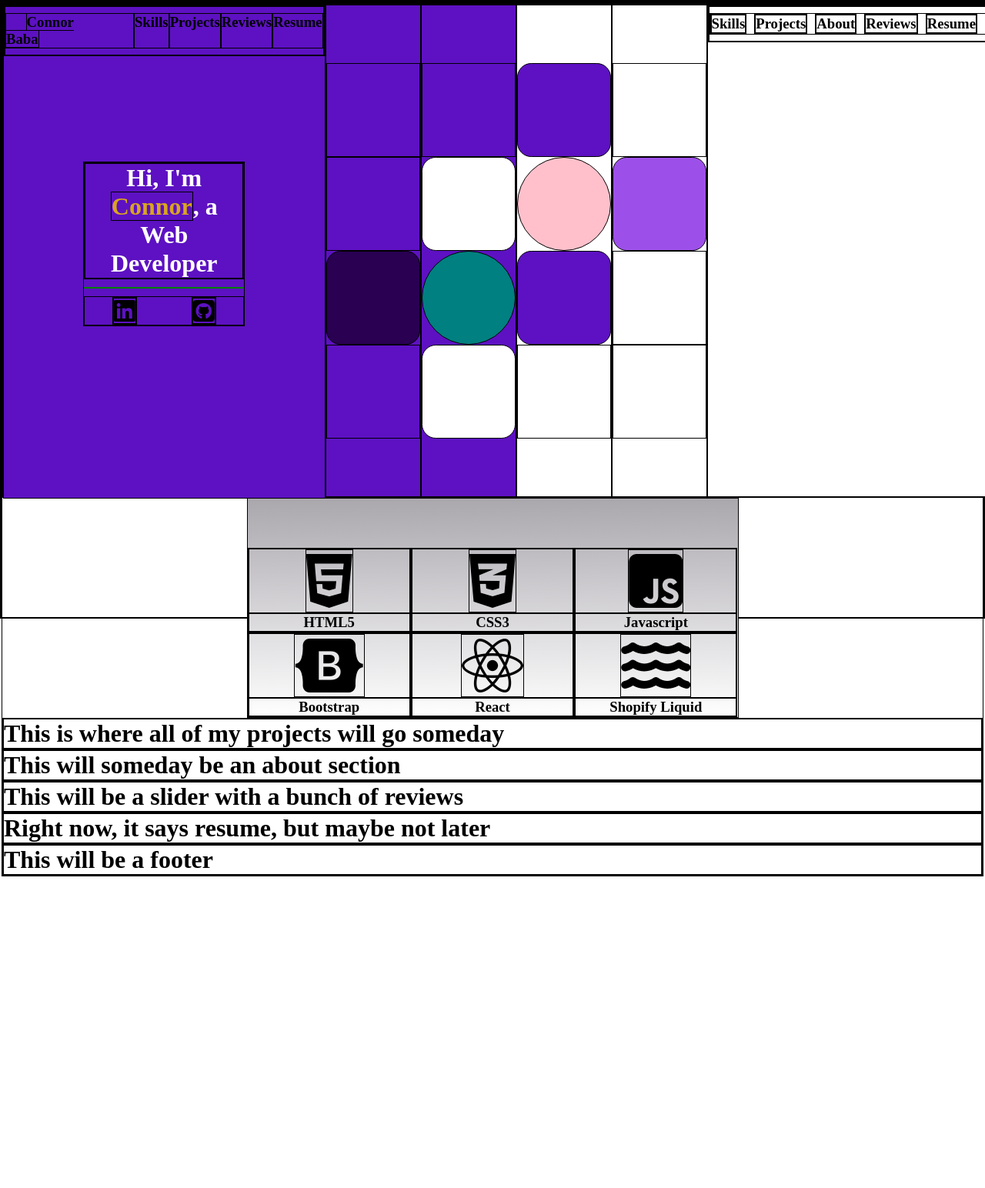
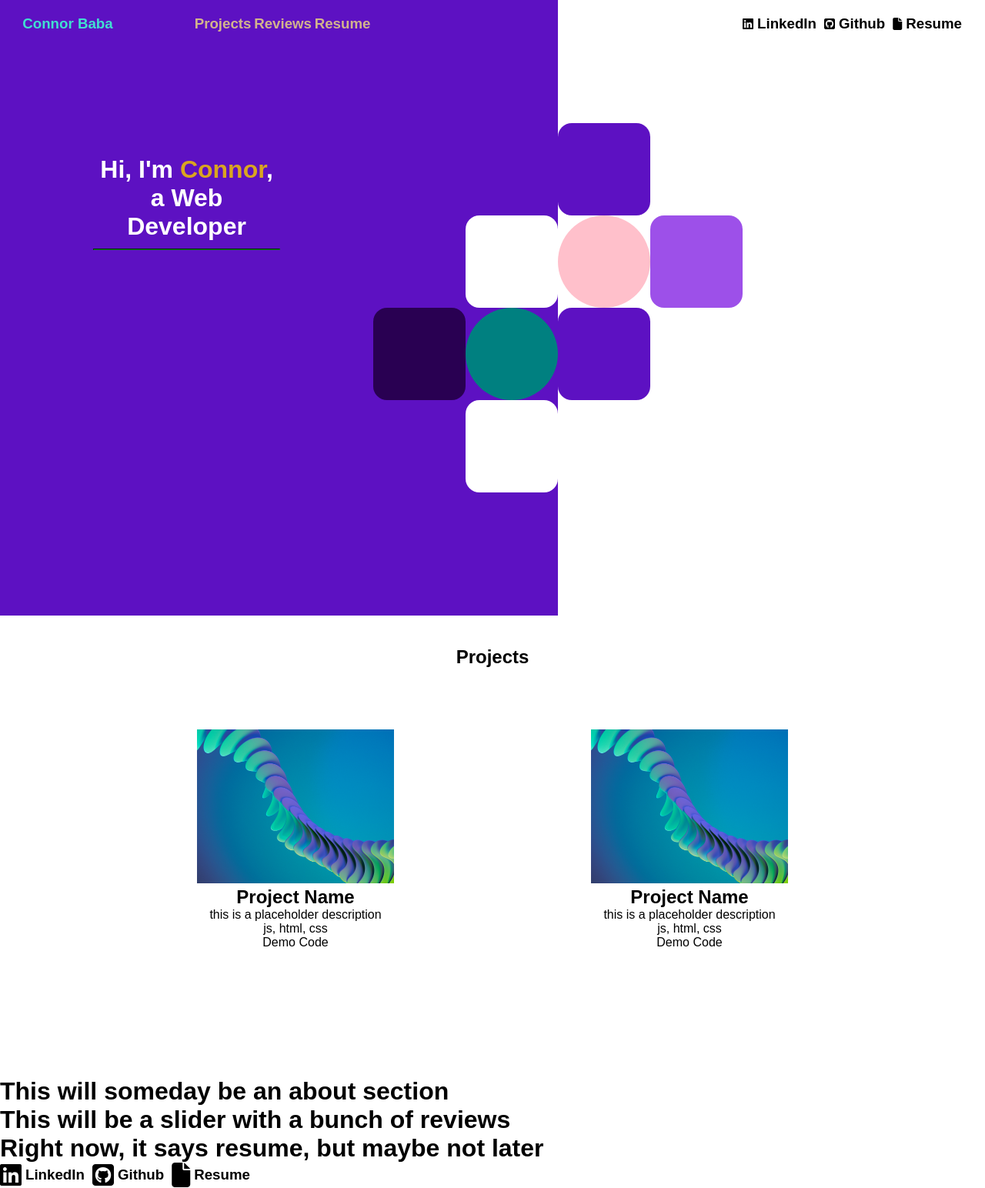
Before and after one commit to ConnorBabaCodes/Portfolio-2022, a plain HTML site: page index.html in a window 1280 px wide. Shown: the whole page at 77% size. Before the commit the page ends 1139 px from the top, so only its background shows below. Drawn offline with Linux system fonts and the light colour scheme.

Commit message:
added rudimentary animation and some layout for projects

```diff
--- a/index.html
+++ b/index.html
@@ -3,17 +3,16 @@
 
 <head>
     <meta charset-"utf-8">
-    <meta name="viewport" content="width=device-width, initial-scale 1.0">
+    <meta name="viewport" content="width=device-width, initial-scale=1.0">
     <link rel="stylesheet" href="./styles.css">
     <script src="https://kit.fontawesome.com/facca52092.js" crossorigin="anonymous"></script>
     <title>Connor Baba's Portfolio Site</title>
 </head>
 
 <body>
-    <header>
 
-    </header>
     <main>
+
 
         <div class="hero-container">
             <div class="hero-left">
@@ -21,10 +20,9 @@
                 <div class="logo header-left">
 
                     <h3><span class="home">Connor Baba</span></h3>
-                    <h3>Skills</h3>
-                    <h3>Projects</h3>
-                    <h3>Reviews</h3>
-                    <h3>Resume</h3>
+                    <h3 class="left-nav">Projects</h3>
+                    <h3 class="left-nav">Reviews</h3>
+                    <h3 class="left-nav">Resume</h3>
 
                 </div>
                 </header>
@@ -33,16 +31,7 @@
                     <h1 class="hero-text">Hi, I'm <span class="name">Connor</span>, a Web Developer</h1>
                 </div>
                 <hr>
-                <div class="hero-nav">
-                    <div class="hero-nav-item hero-icon">
-                        <i class="fa-brands fa-linkedin fa-2x"></i>
-                    </div>
 
-                    <div class="hero-nav-item hero-icon">
-                        <i class="fa-brands fa-square-github fa-2x"></i>
-                    </div>
-
-                </div>
             </div>
         </div>
         <div class="hero-mid hero-mid-main shapes">
@@ -94,18 +83,15 @@
             <div class="header-nav header-right">
                 <nav>
                     <ul>
-                        <h3>Skills</h3>
+                        <i class="fa-brands fa-linkedin"></i>
+                        <h3>LinkedIn</h3>
                     </ul>
                     <ul>
-                        <h3>Projects</h3>
+                        <i class="fa-brands fa-square-github"></i>
+                        <h3>Github</h3>
                     </ul>
                     <ul>
-                        <h3>About</h3>
-                    </ul>
-                    <ul>
-                        <h3>Reviews</h3>
-                    </ul>
-                    <ul>
+                        <i class="fa-solid fa-file"></i>
                         <h3>Resume</h3>
                     </ul>
                 </nav>
@@ -113,49 +99,51 @@
             </header>
         </div>
         </div>
-        <div class="skills-container section">
-                <div class="skill">
-                    <div class="skill-icon-container">
-                        <i class="fa-brands fa-html5 skill-icon fa-5x"></i>
-                    </div>
-                    <h3 class="skill-name">HTML5</h3>
-                </div>
-                <div class="skill">
-                    <div class="skill-icon-container">
-                        <i class="fa-brands fa-css3-alt skill-icon fa-5x"></i>
-                    </div>
-                    <h3 class="skill-name">CSS3</h3>
-                </div>
-                <div class="skill">
-                    <div class="skill-icon-container">
-                        <i class="fa-brands fa-square-js  skill-icon fa-5x"></i>
-                    </div>
-                    <h3 class="skill-name">Javascript</h3>
-                </div>
-                <div class="skill">
-                    <div class="skill-icon-container">
-                        <i class="fa-brands fa-bootstrap skill-icon fa-5x"></i>
-                    </div>
-                    <h3 class="skill-name">Bootstrap</h3>
-                </div>
-                <div class="skill">
-                    <div class="skill-icon-container">
-                        <i class="fa-brands fa-react fa-5x"></i>
-                    </div>
-                    <h3 class="skill-name">React</h3>
-                </div>
-                <div class="skill">
-                    <div class="skill-icon-container">
-                        <i class="fa-solid fa-water skill-icon fa-5x"></i>
-                    </div>
-                    <h3 class="skill-name">Shopify Liquid</h3>
-                </div>
+
+        <section class="project-section">
+            <h1 class="section-heading">Projects</h1>
+            <div class="project-container">
+            <div class="project-box">
+                <img src="placeholder.jpg">
+                <h2>Project Name</h2>
+                <p class="project-description">this is a placeholder description</p>
+                <div class="technologies">js, html, css</div>
+                <div class="code-git">Demo Code</div>
+            </div>
+            <div class="project-box">
+                <img src="placeholder.jpg">
+                <h2>Project Name</h2>
+                <p class="project-description">this is a placeholder description</p>
+                <div class="technologies">js, html, css</div>
+                <div class="code-git">Demo Code</div>
+            </div>
         </div>
-        <div class="projects container"><h1>This is where all of my projects will go someday</h1></div>
+        </section>
         <div class="about"><h1>This will someday be an about section</h1></div>
         <div class="reviews"><h1>This will be a slider with a bunch of reviews</h1></div>
+
+
+
+
+
+
+
         <div class="resume"><h1>Right now, it says resume, but maybe not later</h1></div>
-        <div class="footer"><h1>This will be a footer</h1></div>
+        <footer>
+            <nav>
+                <ul>
+                    <i class="fa-brands fa-linkedin fa-2x"></i>
+                    <h3>LinkedIn</h3>
+                </ul>
+                <ul>
+                    <i class="fa-brands fa-square-github fa-2x"></i>
+                    <h3>Github</h3>
+                </ul>
+                <ul>
+                    <i class="fa-solid fa-file fa-2x"></i>
+                    <h3>Resume</h3>
+                </ul>
+            </nav></footer>
     </div>
     </main>
 </body>
--- a/styles.css
+++ b/styles.css
@@ -9,11 +9,13 @@
 * {
     margin: 0;
     padding: 0;
-    border: 1px solid black;
+
+    font-family: sans-serif;
 }
 
 body {
     height: 100vh;
+    width: 100vw;
 }
 
 /* general */
@@ -23,11 +25,16 @@ body {
 }
 
 /* header stuff*/
+
+
+
+
+
 .header {
     display: flex;
     justify-content: space-between;
     align-items: center;
-    background: linear-gradient(#aaa7ad, #ffffff)
+
 
 }
 
@@ -35,12 +42,17 @@ body {
 .home {
     margin-left: 2vw;
     margin-right: 8vw;
+    color: turquoise;
+}
+
+.left-nav {
+    color: tan
 }
 
 .header-left, .header-right{
-    padding-top: 1vh;
-    padding-bottom: 1vh;
+    margin-top: 20px;
     display: flex;
+
 
 }
 
@@ -48,6 +60,7 @@ body {
 
 .header-left {
     justify-content: space-evenly;
+
 }
 
 
@@ -66,8 +79,8 @@ ul {
 /* hero stuff*/
 
 .hero-container {
-    height: 80vh;
-    width: 100vw;
+    height: 800px;
+    width: 100%;
     display: flex;
 
 }
@@ -100,7 +113,7 @@ hr {
 }
 
 .hero-left {
-    width: 70vw;
+    width: 70%;
     height: 100%;
     background-color: var(--main-color);
 }
@@ -120,8 +133,8 @@ hr {
 }
 
 .hero-right {
-    width: 30vw;
 
+   margin-right: 20px;
     background-color: white;
 }
 
@@ -168,21 +181,57 @@ hr {
     background-color: white;
 }
 
+/* shape animation*/
 
-/* skills section */
+.shape:hover {
+    animation: shape-in 1s ease-in-out;
+    animation-delay: .5s;
 
-.skills-container {
-    width: 50%;
-    display: grid;
-    grid-template-columns: 1fr 1fr 1fr;
-    margin: auto;
-    background: linear-gradient(#aaa7ad, #ffffff);
+}
+.shape {
+    animation: shape-out 1s ease-in-out;
+    animation-delay: .1s;
 }
 
-.skill-icon-container {
-   display: flex;
-   justify-content: space-around;
+
+@keyframes shape-in {
+        from {transform: rotateY(0deg);}
+        to {transform: rotateY(180deg);}
+
 }
-.skill-name {
+@keyframes shape-out {
+    from {transform: rotateY(180deg);}
+        to {transform: rotateY(0deg);}
+}
+
+
+/*general section styling*/
+
+section {
+
+    width: 100%;
+    height: 600px;
+}
+
+.section-heading {
+    text-align: center;
+    padding: 40px 0 80px 0;
+}
+
+/* project section */
+
+.project-container {
+    display: flex;
+    justify-content: space-evenly;
+}
+.project-box {
+    width: 20%;
+    height: 20%;
     text-align: center;
 }
+
+.project-box > img {
+    width: 100%;
+    height: 200px;
+
+}
```
Also changed, not shown: placeholder.jpg (renamed from hero-img2.jpg), review1.png (added), review2.png (added), review3.png (added), review4.png (added).
